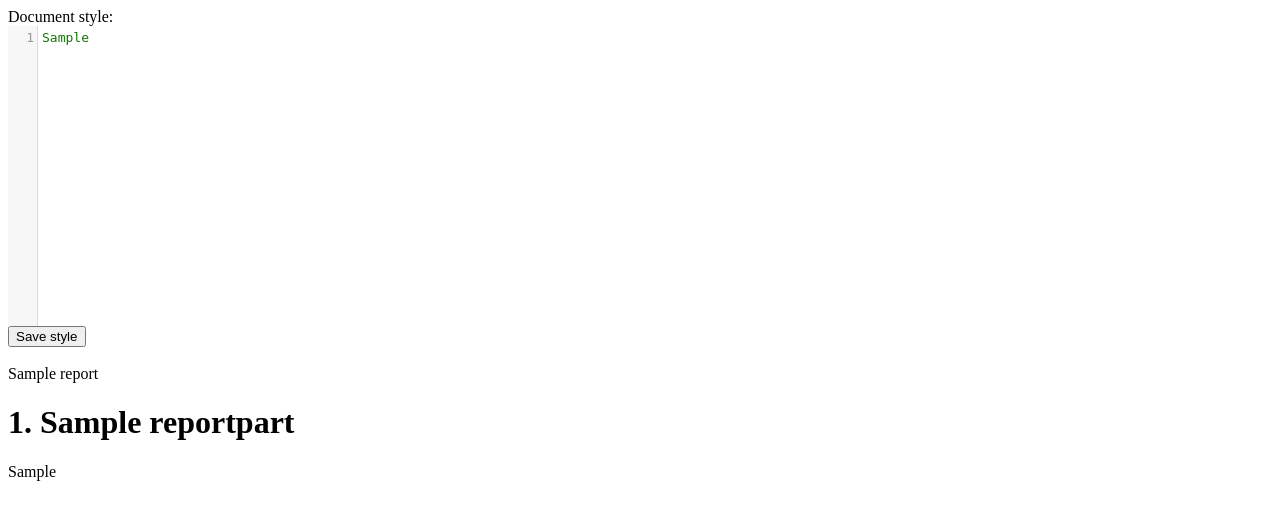
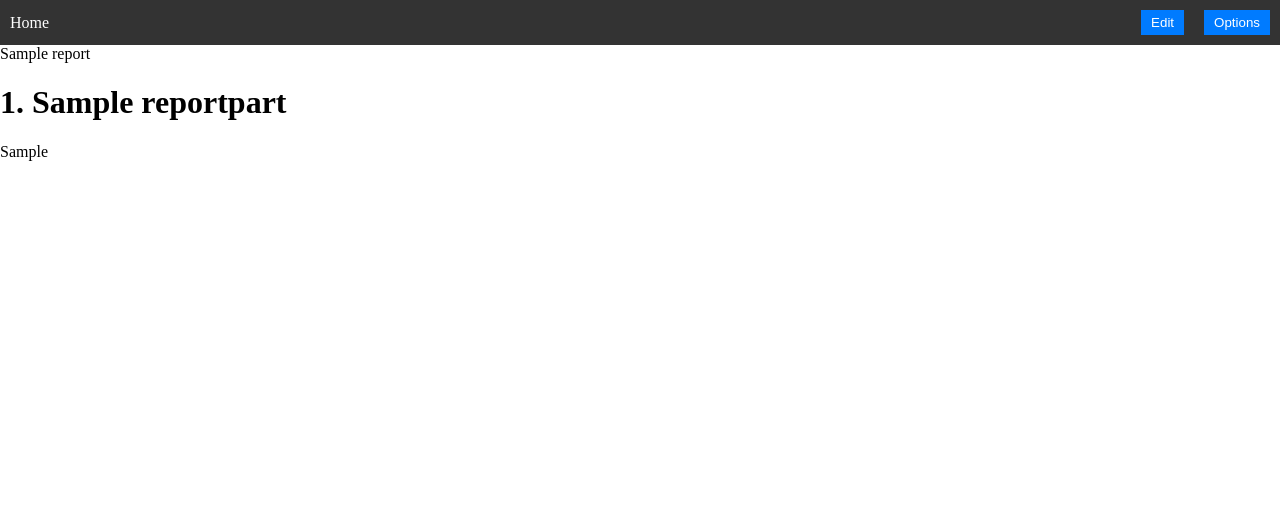
Before and after one commit to Molrn/graded-report-formatter, a Django app: page /grf/report/1/display in a window 1280 px wide. Shown: the top 520 px of the page. Run offline with Django 4.2, Linux system fonts and the light colour scheme; tables that the repository leaves empty hold one stand-in row (values such as "Sample post"); some libraries are stand-ins or nearby versions.

Commit message:
Feature: Toolbar and modal in HTML preview

```diff
--- a/grf/templates/report/display.html
+++ b/grf/templates/report/display.html
@@ -8,14 +8,32 @@
 <link rel="stylesheet" href="https://cdnjs.cloudflare.com/ajax/libs/codemirror/5.63.0/codemirror.min.css">
 
 <link rel="stylesheet" href="{% static 'grf/css/multi-level-numbering.css' %}">
+<link rel="stylesheet" href="{% static 'grf/css/toolbar.css' %}">
+<link rel="stylesheet" href="{% static 'grf/css/modal.css' %}">
+
 <script src="{% static 'grf/js/editable-style.js' %}" defer></script>
+<script src="{% static 'grf/js/report-CRUD.js' %}" defer></script>
 
-<div id="editable-style">
-    Document style:
-    <style report-id="{{ report.id }}"></style>
-    <textarea id="css-editor">{{ report.css_style }}</textarea>
-    <button onclick="saveReportStyle()">Save style</button>
-    <br/><br/>
+<div id="toolbar" class="toolbar">
+    <a href="/grf">Home</a>
+    <div class="buttons">
+        <a href="/grf/report/{{ report.id }}">
+            <button>Edit</button>
+        </a>
+        <button onclick="openModal()">Options</button>
+    </div>
+</div>
+
+<div id="modal-container" class="modal">
+    <div class="modal-content">
+        <span class="close" onclick="closeModal()">&times;</span>
+        <div id="editable-style">
+            Document style:
+            <style report-id="{{ report.id }}"></style>
+            <textarea id="css-editor">{{ report.css_style }}</textarea>
+            <button onclick="saveReportStyle()">Save style</button>
+        </div>
+    </div>
 </div>
 
 <div id="report-title">{{ report.title }}</div>
```
